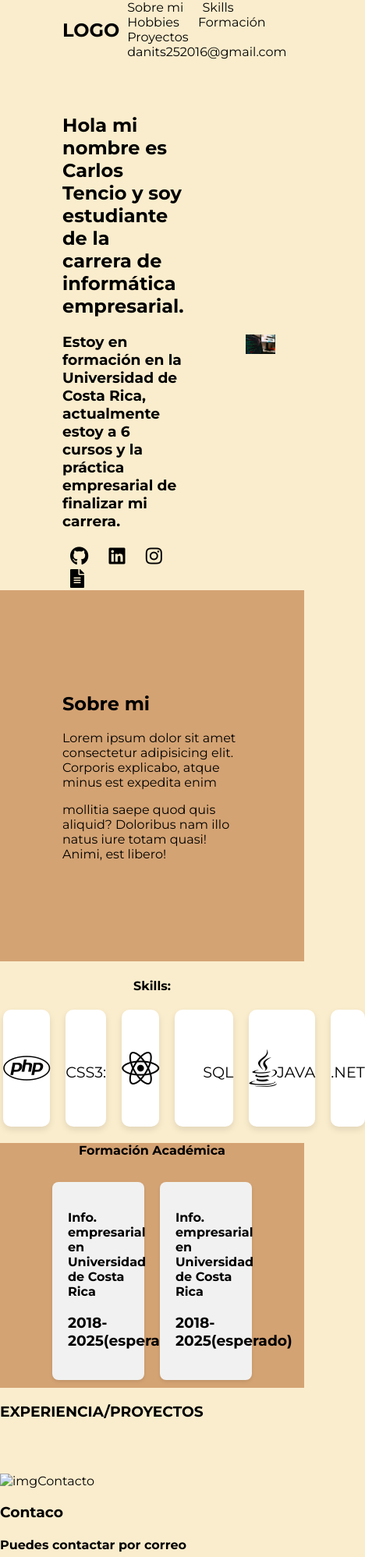
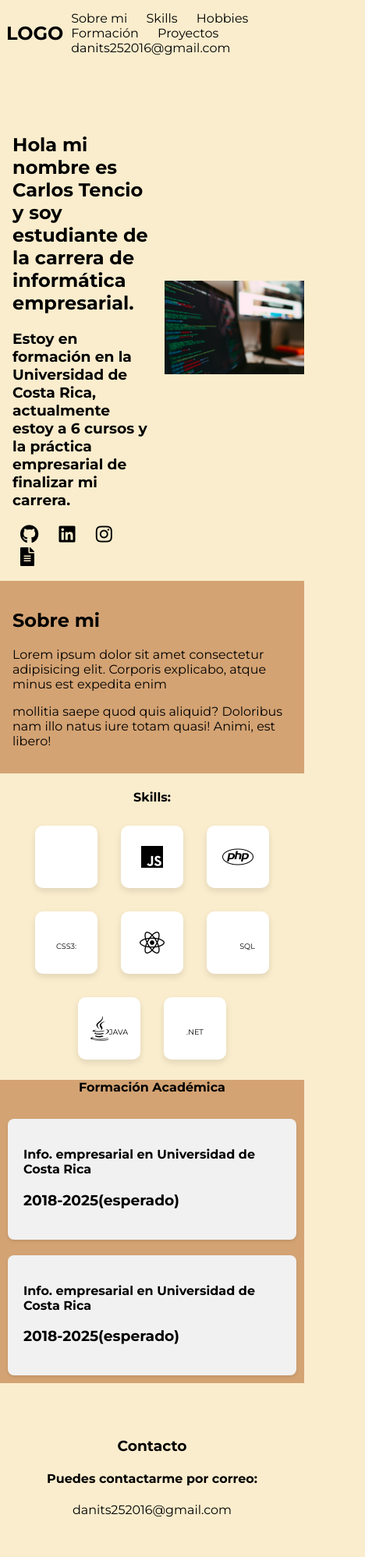
Before and after one commit to CarlosTencio/CarlosTencio.github.io, a plain HTML site: page index.html in a window 390 px wide. Shown: the top 1997 px of the page at 78% size, 468 px wide, since content can reach past the window. Drawn offline with Linux system fonts and the light colour scheme.

Commit message:
Add files via upload

```diff
--- a/index.html
+++ b/index.html
@@ -125,17 +125,20 @@
                 </div>
             </div>
         </section>
-        <section class="experiencia">
-            <h1>EXPERIENCIA/PROYECTOS</h1>
-        </section>
-        <section class="footer">
-            <img src="" alt="imgContacto">
-            <div class="contacto">
-                <h3>Contaco</h3>
-                <h4>Puedes contactar por correo</h4>
-
+        <section class="contacto">
+            <div class="contacto-info">
+                <h3>Contacto</h3>
+                <h4>Puedes contactarme por correo:</h4>
+                <p>danits252016@gmail.com</p>
             </div>
         </section>
+
+        <footer class="footer">
+            <div class="footer-content">
+                <p>&copy; 2024 Carlos Tencio | Todos los derechos reservados</p>
+            </div>
+        </footer>
+
 </body>
 
 </html>
--- a/style.css
+++ b/style.css
@@ -140,3 +140,156 @@ img {
     transform: scale(1.05);
     box-shadow: 0 4px 8px rgba(0, 0, 0, 0.2);
 }
+.contacto {
+    background-color: #faedcd;
+    padding: 50px 0;
+    text-align: center;
+}
+
+.contacto-info {
+    margin: auto;
+    max-width: 600px;
+}
+
+.footer {
+    background-color: #333;
+    color: #fff;
+    text-align: center;
+    padding: 20px 0;
+}
+
+.footer-content {
+    max-width: 1200px;
+    margin: auto;
+}
+
+.footer a {
+    color: #fff;
+}
+
+.footer a:hover {
+    text-decoration: underline;
+}
+/* Estilos para tabletas */
+@media only screen and (max-width: 768px) {
+    .nav-links {
+        padding-left: 2em;
+        padding-right: 2em;
+    }
+
+    .contenido-l {
+        padding: 2em;
+    }
+
+    .foto img {
+        width: 100%;
+        margin-top: 20px;
+    }
+
+    .skills-logo div {
+        width: 100px;
+        height: 100px;
+    }
+
+    .skills-logo div i {
+        font-size: 2.5em;
+    }
+
+    .skills-logo div label {
+        font-size: 1em;
+    }
+
+    .card {
+        width: 45%;
+    }
+}
+/* Estilos para tabletas y dispositivos móviles */
+@media only screen and (max-width: 768px) {
+    .nav-links {
+        padding: 1em;
+    }
+
+    .div-links {
+        flex-direction: column;
+        align-items: center;
+    }
+
+    .contenido-l {
+        padding: 2em;
+    }
+
+    .foto img {
+        width: 100%;
+        margin-top: 20px;
+    }
+
+    .skills-logo {
+        flex-wrap: wrap;
+        justify-content: center;
+    }
+
+    .skills-logo div {
+        width: 100px;
+        height: 100px;
+        margin: 10px;
+    }
+
+    .skills-logo div i {
+        font-size: 2.5em;
+    }
+
+    .skills-logo div label {
+        font-size: 0.8em;
+    }
+
+    .card {
+        width: 100%;
+    }
+
+    .sobremi>div {
+        padding: 2em;
+    }
+}
+
+/* Estilos para dispositivos móviles */
+@media only screen and (max-width: 480px) {
+    .nav-links {
+        padding: 0.5em;
+    }
+
+    .div-links {
+        flex-direction: column;
+        align-items: center;
+    }
+
+    .contenido-l {
+        padding: 1em;
+    }
+
+    .foto img {
+        width: 100%;
+        margin-top: 10px;
+    }
+
+    .skills-logo div {
+        width: 80px;
+        height: 80px;
+        margin: 5px;
+    }
+
+    .skills-logo div i {
+        font-size: 2em;
+    }
+
+    .skills-logo div label {
+        font-size: 0.6em;
+    }
+
+    .card {
+        width: 100%;
+    }
+
+    .sobremi>div {
+        padding: 1em;
+    }
+}
```
